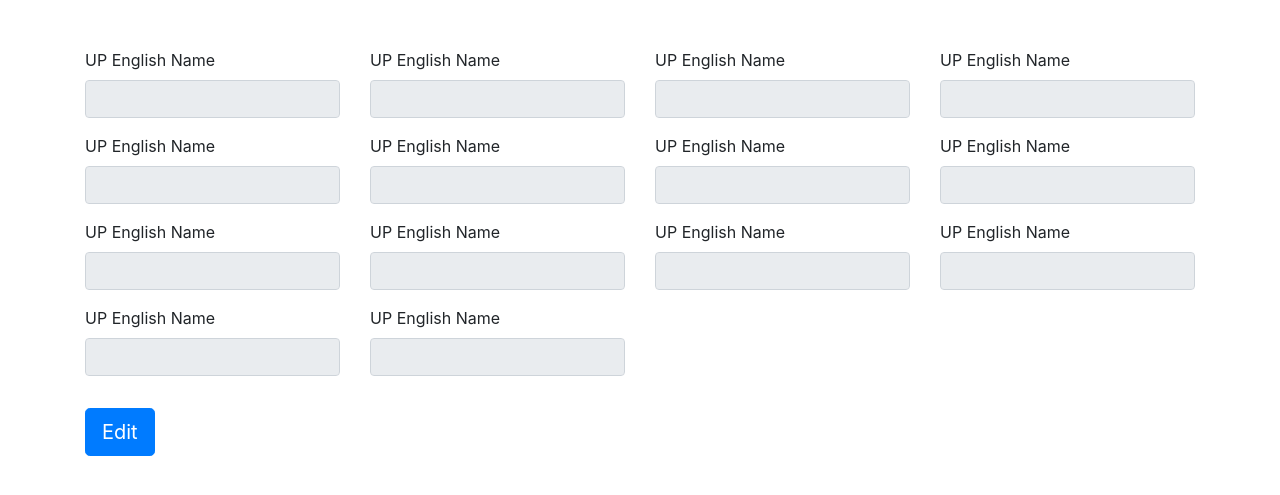
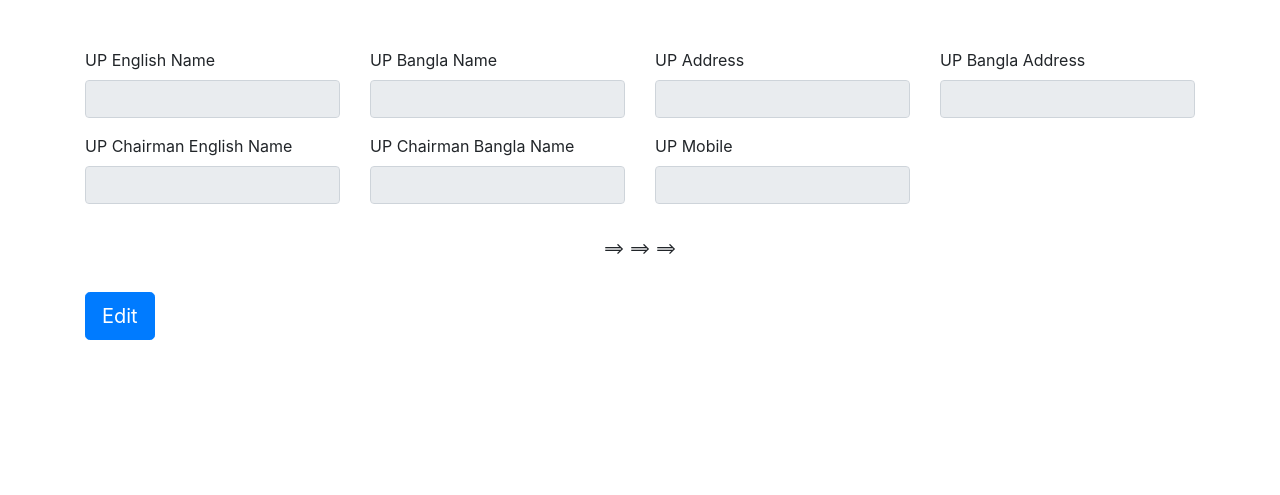
Before and after one commit to nayembabu/up_seba_rest_api, a CodeIgniter 4 app: the page made by app/Views/setting_change.php in a window 1280 px wide. Shown: the top 495 px of the page. Run offline with PHP 8.4 and a stand-in for CodeIgniter, Linux system fonts and the light colour scheme; the template is opened without the code that fills it, so the values that code supplies are empty; some libraries are stand-ins or nearby versions.

Commit message:
setting some change

```diff
--- a/app/Config/Routes.php
+++ b/app/Config/Routes.php
@@ -33,6 +33,7 @@
 // We get a performance increase by specifying the default
 // route since we don't have to scan directories.
 $routes->get('/', 'Home::index');
+$routes->get('getdistlist/(:any)', 'Setting::getDistByDivId/$1');
 
 $routes->group('api', function($routes)
 {
--- a/app/Views/setting_change.php
+++ b/app/Views/setting_change.php
@@ -12,106 +12,173 @@
   <body>
 
     <div class="container mt-5">
+      <form action="" method="post">
         <div class="row">
 
 
             <div class="col-md-3">
                 <div class="form-group">
                   <label for="">UP English Name</label>
-                  <input type="text" readonly class="form-control" name="" id="" aria-describedby="helpId" value="<?= $settings['up_name']; ?>" placeholder="">
-                </div>
-            </div>
-
-            <div class="col-md-3">
-                <div class="form-group">
-                  <label for="">UP English Name</label>
-                  <input type="text" readonly class="form-control" name="" id="" aria-describedby="helpId" value="<?= $settings['up_name']; ?>" placeholder="">
+                  <input type="text" readonly class="form-control readonly" name="" id="" aria-describedby="helpId" value="<?= $settings['up_name']; ?>" placeholder="">
                 </div>
             </div>
             <div class="col-md-3">
                 <div class="form-group">
-                  <label for="">UP English Name</label>
-                  <input type="text" readonly class="form-control" name="" id="" aria-describedby="helpId" value="<?= $settings['up_name']; ?>" placeholder="">
+                  <label for="">UP Bangla Name</label>
+                  <input type="text" readonly class="form-control readonly" name="" id="" aria-describedby="helpId" value="<?= $settings['up_bn_name']; ?>" placeholder="">
                 </div>
             </div>
             <div class="col-md-3">
                 <div class="form-group">
-                  <label for="">UP English Name</label>
-                  <input type="text" readonly class="form-control" name="" id="" aria-describedby="helpId" value="<?= $settings['up_name']; ?>" placeholder="">
+                  <label for="">UP Address</label>
+                  <input type="text" readonly class="form-control readonly" name="" id="" aria-describedby="helpId" value="<?= $settings['address']; ?>" placeholder="">
                 </div>
             </div>
             <div class="col-md-3">
                 <div class="form-group">
-                  <label for="">UP English Name</label>
-                  <input type="text" readonly class="form-control" name="" id="" aria-describedby="helpId" value="<?= $settings['up_name']; ?>" placeholder="">
+                  <label for="">UP Bangla Address</label>
+                  <input type="text" readonly class="form-control readonly" name="" id="" aria-describedby="helpId" value="<?= $settings['bn_address']; ?>" placeholder="">
                 </div>
             </div>
             <div class="col-md-3">
                 <div class="form-group">
-                  <label for="">UP English Name</label>
-                  <input type="text" readonly class="form-control" name="" id="" aria-describedby="helpId" value="<?= $settings['up_name']; ?>" placeholder="">
+                  <label for="">UP Chairman English Name</label>
+                  <input type="text" readonly class="form-control readonly" name="" id="" aria-describedby="helpId" value="<?= $settings['chairman']; ?>" placeholder="">
                 </div>
             </div>
             <div class="col-md-3">
                 <div class="form-group">
-                  <label for="">UP English Name</label>
-                  <input type="text" readonly class="form-control" name="" id="" aria-describedby="helpId" value="<?= $settings['up_name']; ?>" placeholder="">
+                  <label for="">UP Chairman Bangla Name</label>
+                  <input type="text" readonly class="form-control readonly" name="" id="" aria-describedby="helpId" value="<?= $settings['chairman_bn_name']; ?>" placeholder="">
                 </div>
             </div>
             <div class="col-md-3">
                 <div class="form-group">
-                  <label for="">UP English Name</label>
-                  <input type="text" readonly class="form-control" name="" id="" aria-describedby="helpId" value="<?= $settings['up_name']; ?>" placeholder="">
+                  <label for="">UP Mobile</label>
+                  <input type="text" readonly class="form-control readonly" name="" id="" aria-describedby="helpId" value="<?= $settings['mobile']; ?>" placeholder="">
                 </div>
             </div>
-            <div class="col-md-3">
-                <div class="form-group">
-                  <label for="">UP English Name</label>
-                  <input type="text" readonly class="form-control" name="" id="" aria-describedby="helpId" value="<?= $settings['up_name']; ?>" placeholder="">
-                </div>
+            <div class="col-md-3 div_list" style="display:none">
+              <div class="form-group">
+                <label for=""></label>
+                <select class="form-control" name="" id="">
+                  <option> Select </option>
+                  <?php foreach ($all_div as $div) { ?>
+                  <option value="<?= $div['div_id']; ?>" <?php if ($div['div_id'] == $settings['div_a_idd']) {
+                    echo 'selected';
+                  } ?>><?= $div['div_bn_name']; ?></option>
+                  <?php } ?>
+                </select>
+              </div>
             </div>
-            <div class="col-md-3">
-                <div class="form-group">
-                  <label for="">UP English Name</label>
-                  <input type="text" readonly class="form-control" name="" id="" aria-describedby="helpId" value="<?= $settings['up_name']; ?>" placeholder="">
-                </div>
+            <div class="col-md-3 dist_list">
             </div>
-            <div class="col-md-3">
-                <div class="form-group">
-                  <label for="">UP English Name</label>
-                  <input type="text" readonly class="form-control" name="" id="" aria-describedby="helpId" value="<?= $settings['up_name']; ?>" placeholder="">
-                </div>
+            <div class="col-md-3 up_list">
             </div>
-            <div class="col-md-3">
-                <div class="form-group">
-                  <label for="">UP English Name</label>
-                  <input type="text" readonly class="form-control" name="" id="" aria-describedby="helpId" value="<?= $settings['up_name']; ?>" placeholder="">
-                </div>
+            <div class="col-md-3 un_list">
             </div>
-            <div class="col-md-3">
-                <div class="form-group">
-                  <label for="">UP English Name</label>
-                  <input type="text" readonly class="form-control" name="" id="" aria-describedby="helpId" value="<?= $settings['up_name']; ?>" placeholder="">
-                </div>
-            </div>
-            <div class="col-md-3">
-                <div class="form-group">
-                  <label for="">UP English Name</label>
-                  <input type="text" readonly class="form-control" name="" id="" aria-describedby="helpId" value="<?= $settings['up_name']; ?>" placeholder="">
-                </div>
-            </div>
-
 
         </div>
 
+        <div class="text-center mt-3" >
+          <?= $settings['div_bn_name']; ?> ==> <?= $settings['dist_bn_name']; ?> ==> <?= $settings['up_bn_name']; ?> ==> <?= $settings['un_bn_name']; ?>
+        </div>
+
+        <div class="mt-3">
           <button type="button" class="btn btn-primary btn-lg mt-3 editable_btn"> Edit </button>
+          <button type="submit" style="display:none" class="btn btn-primary btn-lg mt-3 save_btn"> Update </button>
+        </div>
+      </form>
     </div>
 
-    <!-- Optional JavaScript -->
+
+<!--
+ -->
+
+
     <!-- jQuery first, then Popper.js, then Bootstrap JS -->
     <script src="https://code.jquery.com/jquery-3.3.1.slim.min.js" integrity="sha384-q8i/X+965DzO0rT7abK41JStQIAqVgRVzpbzo5smXKp4YfRvH+8abtTE1Pi6jizo" crossorigin="anonymous"></script>
     <script src="https://cdnjs.cloudflare.com/ajax/libs/popper.js/1.14.7/umd/popper.min.js" integrity="sha384-UO2eT0CpHqdSJQ6hJty5KVphtPhzWj9WO1clHTMGa3JDZwrnQq4sF86dIHNDz0W1" crossorigin="anonymous"></script>
     <script src="https://stackpath.bootstrapcdn.com/bootstrap/4.3.1/js/bootstrap.min.js" integrity="sha384-JjSmVgyd0p3pXB1rRibZUAYoIIy6OrQ6VrjIEaFf/nJGzIxFDsf4x0xIM+B07jRM" crossorigin="anonymous"></script>
 
+
+
+    <!-- Optional JavaScript -->
+
+    <script>
+      var editable_btn = document.querySelector('.editable_btn');
+      var readonly = document.querySelectorAll('.readonly');
+      var div_list = document.querySelector('.div_list');
+      var save_btn = document.querySelector('.save_btn');
+
+
+      editable_btn.addEventListener('click', (e) => {
+        e.preventDefault();
+
+        for (let l = 0; l < readonly.length; l++) {
+          readonly[l].removeAttribute('readonly');
+        }
+
+        div_list.style.display = "block";
+        editable_btn.style.display = "none";
+        save_btn.style.display = "block";
+
+        // editable_btn.classList.add('save_btn');
+        // editable_btn.innerText = 'Update';
+        // editable_btn.type = 'submit';
+       })
+
+       div_list.addEventListener('change', (event) => {
+         let div_id = event.target.value;
+         getDistList(div_id);
+       })
+
+       function getDistList(div_id) {
+        const query = `getdistlist/${div_id}`;
+        fetch(query)
+          .then(res => res.json())
+          .then(data => setdistlist(data))
+       }
+
+       const setdistlist = data => {
+         let
+       }
+
+
+
+
+    // const div_id = document.querySelector('.div_list').value;
+    // const query = `https://www.themealdb.com/api/json/v1/1/search.php?f=${searchQuery}`;
+
+    // fetch(query)
+    //     .then(res => res.json())
+    //     .then(data => getFood(data))
+
+
+
+
+    // const getFood = data => {
+    //     let food = '';
+    //     for (let i = 0; i < data.meals.length; i++) {
+    //         food +=
+    //             `<div class="col-sm-3 mb-3">
+    //                 <div class="card">
+    //                 <img src="${data.meals[i].strMealThumb}" class="card-img-top">
+    //                     <div class=" card-body">
+    //                         <h5 class="card-title">${data.meals[i].strMeal}</h5>
+    //                         <button onclick="showMealDetails('${data.meals[i].idMeal}');" class="btn btn-primary btn-sm" data-toggle="modal" data-target="#exampleModal">Details</button>
+    //                     </div>
+    //                 </div>
+    //             </div>`;
+    //     }
+
+    //     mealsContainer.innerHTML = food;
+    // }
+
+
+
+
+    </script>
+
   </body>
 </html>
```
Also changed, not shown: app/Controllers/Setting.php (+35 -1 lines), app/Models/DistModel.php (added, +16 -0 lines), app/Models/DivModel.php (added, +15 -0 lines), app/Models/UnModel.php (added, +16 -0 lines), app/Models/UpModel.php (added, +16 -0 lines).
